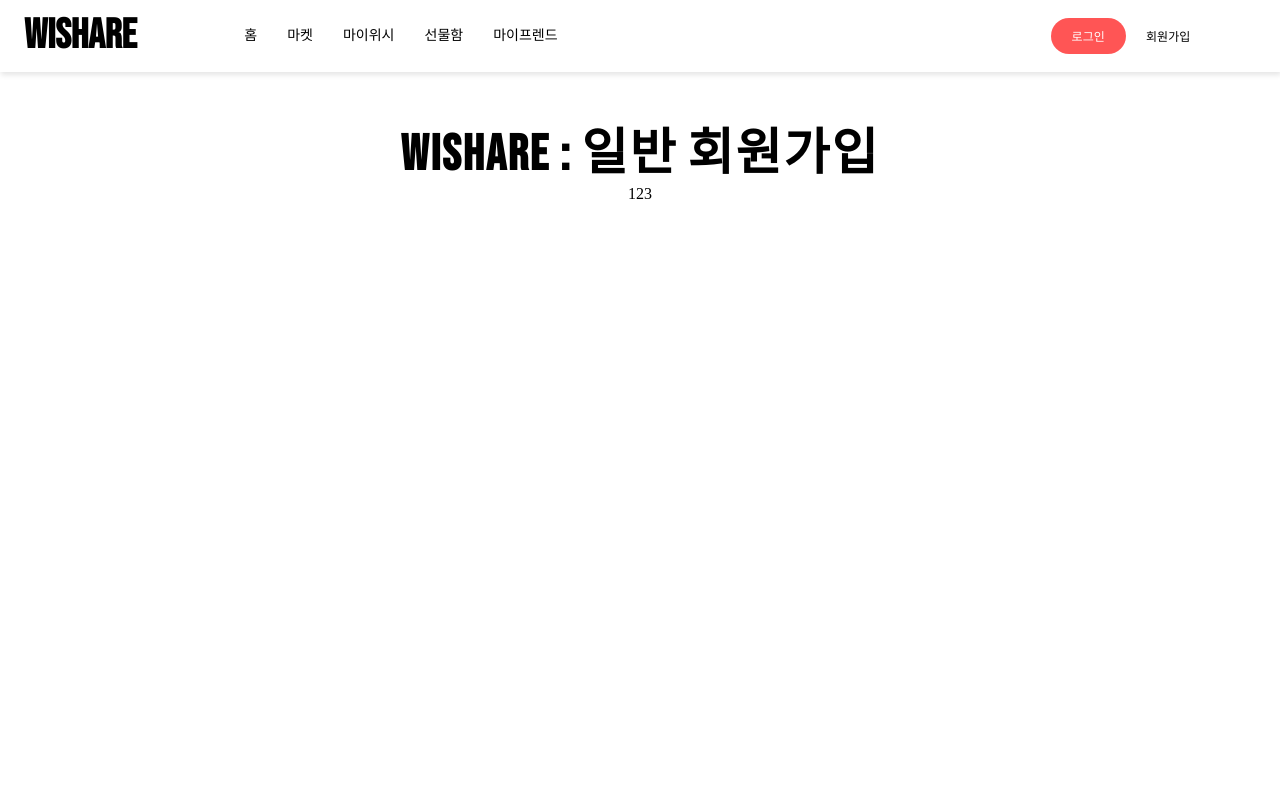
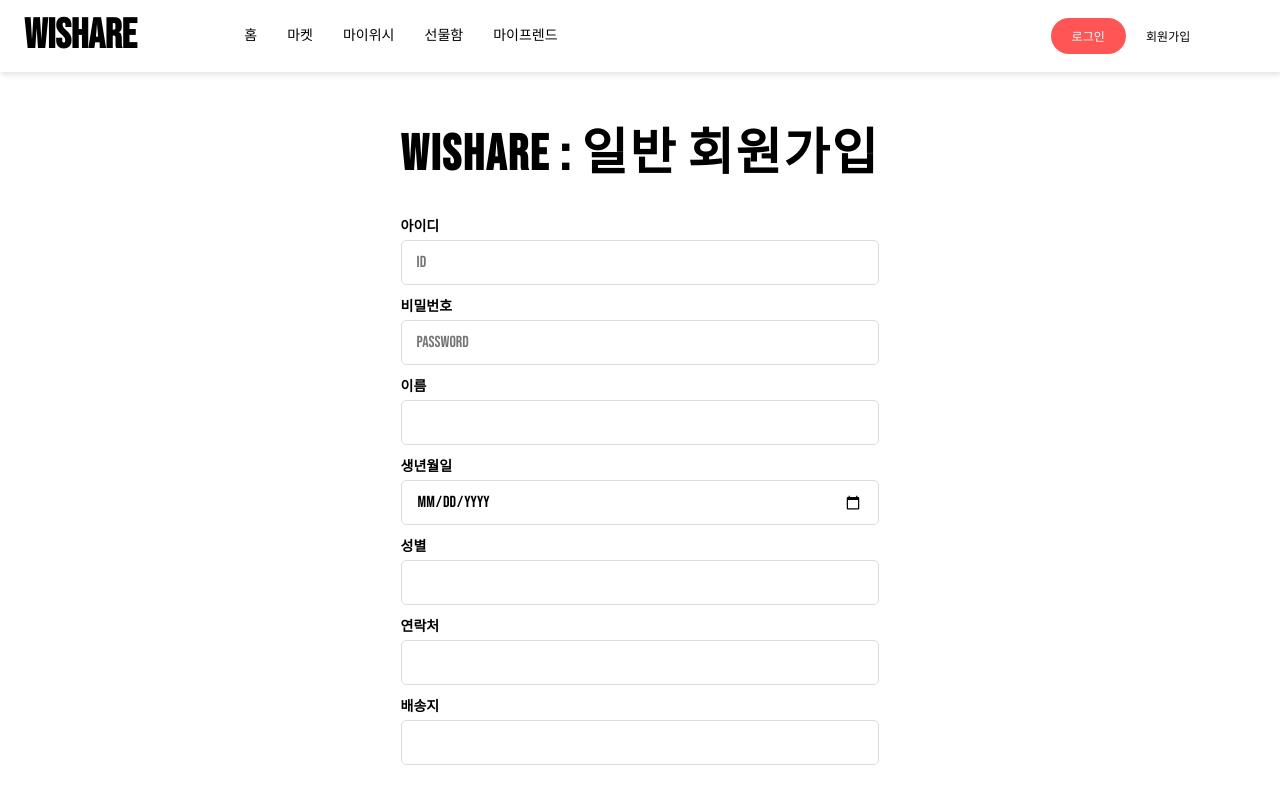
Before and after one commit to reunal/WiShare_Front, a React (Create React App) app: page /signUp in a window 1280 px wide. Built offline with nearby package versions, Linux system fonts and the light colour scheme; a web font is replaced by a local one.

Commit message:
게시판 수정

```diff
--- a/src/App.tsx
+++ b/src/App.tsx
@@ -12,7 +12,7 @@
 import LoginPage from './pages/userForm/LoginPage';
 import Join from './components/userForm/join/Join';
 import ProductDetail from './components/productList/ProductDetail';
-import UserRegister from './components/userForm/join/UserRegister';
+import UserJoin from './components/userForm/join/UserJoin';
 
 const App = (): JSX.Element => {
 	return (
@@ -28,8 +28,8 @@
 					<Route path="/Join" element={<Join />} />
 					<Route path="/present/:id" element={<ReceivedPresentDetail />} />
 					<Route path="/present" element={<PresentPage />} />
-					<Route path="/signUp" element={<UserRegister />} />
-					<Route path="/signUp/seller" element={<UserRegister />} />
+					<Route path="/signUp" element={<UserJoin />} />
+					<Route path="/signUp/seller" element={<UserJoin />} />
 				</Route>
 			</Routes>
 		</BrowserRouter>
--- a/src/components/userForm/join/Join.tsx
+++ b/src/components/userForm/join/Join.tsx
@@ -17,14 +17,14 @@
 				</Grid>
 				<Grid container item spacing={3} justifyContent="center" alignItems="center">
 					<Grid item xs={4}>
-						<Link to="signUp">
+						<Link to="/signUp">
 							<StyledRegisterButton color="#ff5555">
 								<PageTitleKr>일반사용자 가입</PageTitleKr>
 							</StyledRegisterButton>
 						</Link>
 					</Grid>
 					<Grid item xs={4}>
-						<Link to="signUp/seller">
+						<Link to="/signUp/seller">
 							<StyledRegisterButton>
 								<PageTitleKr>마켓 등록</PageTitleKr>
 							</StyledRegisterButton>
--- a/src/components/userForm/join/UserRegister.tsx
+++ b/src/components/userForm/join/UserJoin.tsx
@@ -2,9 +2,9 @@
 import React from 'react';
 import { PageTitleEng } from '../../../styles/CommonStyled';
 import { StyledJoin } from '../../../styles/join/StyledJoin';
-import UserRegisterForm from './UserRegisterForm';
+import UserJoinForm from './UserJoinForm';
 
-const UserRegister = (): JSX.Element => {
+const UserJoinUp = (): JSX.Element => {
 	return (
 		<div>
 			<Grid container spacing={3} direction="column" justifyContent="center" alignItems="center">
@@ -12,7 +12,7 @@
 				<Grid item xs={6}>
 					<StyledJoin>
 						<PageTitleEng>WISHARE : 일반 회원가입</PageTitleEng>
-						<UserRegisterForm />
+						<UserJoinForm />
 					</StyledJoin>
 				</Grid>
 			</Grid>
@@ -20,4 +20,4 @@
 	);
 };
 
-export default UserRegister;
+export default UserJoinUp;
--- /dev/null
+++ b/src/components/userForm/join/UserJoinForm.tsx
@@ -0,0 +1,25 @@
+import React from 'react';
+import { JoinPageTextStyled, JoinTextInput, StyledJoinForm } from '../../../styles/join/StyledJoinForm';
+
+const UserRegisterForm = () => {
+	return (
+		<StyledJoinForm>
+			<JoinPageTextStyled>아이디</JoinPageTextStyled>
+			<JoinTextInput type="text" placeholder="ID" />
+			<JoinPageTextStyled>비밀번호</JoinPageTextStyled>
+			<JoinTextInput type="password" placeholder="PASSWORD" />
+			<JoinPageTextStyled>이름</JoinPageTextStyled>
+			<JoinTextInput type="text" />
+			<JoinPageTextStyled>생년월일</JoinPageTextStyled>
+			<JoinTextInput type="date" />
+			<JoinPageTextStyled>성별</JoinPageTextStyled>
+			<JoinTextInput type="text" />
+			<JoinPageTextStyled>연락처</JoinPageTextStyled>
+			<JoinTextInput type="text" />
+			<JoinPageTextStyled>배송지</JoinPageTextStyled>
+			<JoinTextInput type="text" />
+		</StyledJoinForm>
+	);
+};
+
+export default UserRegisterForm;
--- a/src/components/userForm/join/UserRegisterForm.tsx
+++ /dev/null
@@ -1,7 +0,0 @@
-import React from 'react';
-
-const UserRegisterForm = () => {
-	return <p>123</p>;
-};
-
-export default UserRegisterForm;
--- /dev/null
+++ b/src/styles/join/StyledJoinForm.tsx
@@ -0,0 +1,32 @@
+import styled from 'styled-components';
+
+export const StyledJoinForm = styled.div`
+	margin-top: 30px;
+`;
+
+export const JoinPageTextStyled = styled.p`
+	font-family: var(--font-NotoSans);
+	font-size: 14px;
+	font-weight: bold;
+	text-align: left;
+`;
+
+export const JoinTextInput = styled.input`
+	font-family: var(--font-BebasNeue), var(--font-NotoSans);
+
+	width: 100%;
+	height: 45px;
+	padding: 0 15px;
+
+	font-size: 16px;
+	border: solid 1px #dcdcdc;
+	border-radius: 5px;
+	margin-top: 5px;
+	margin-bottom: 10px;
+	transition: all 0.5s;
+
+	:focus {
+		outline: none;
+		border-bottom: solid 1px #c8c8c8;
+	}
+`;
```
Also changed, not shown: 2 other files (tests, documents, lock files or other folders).
